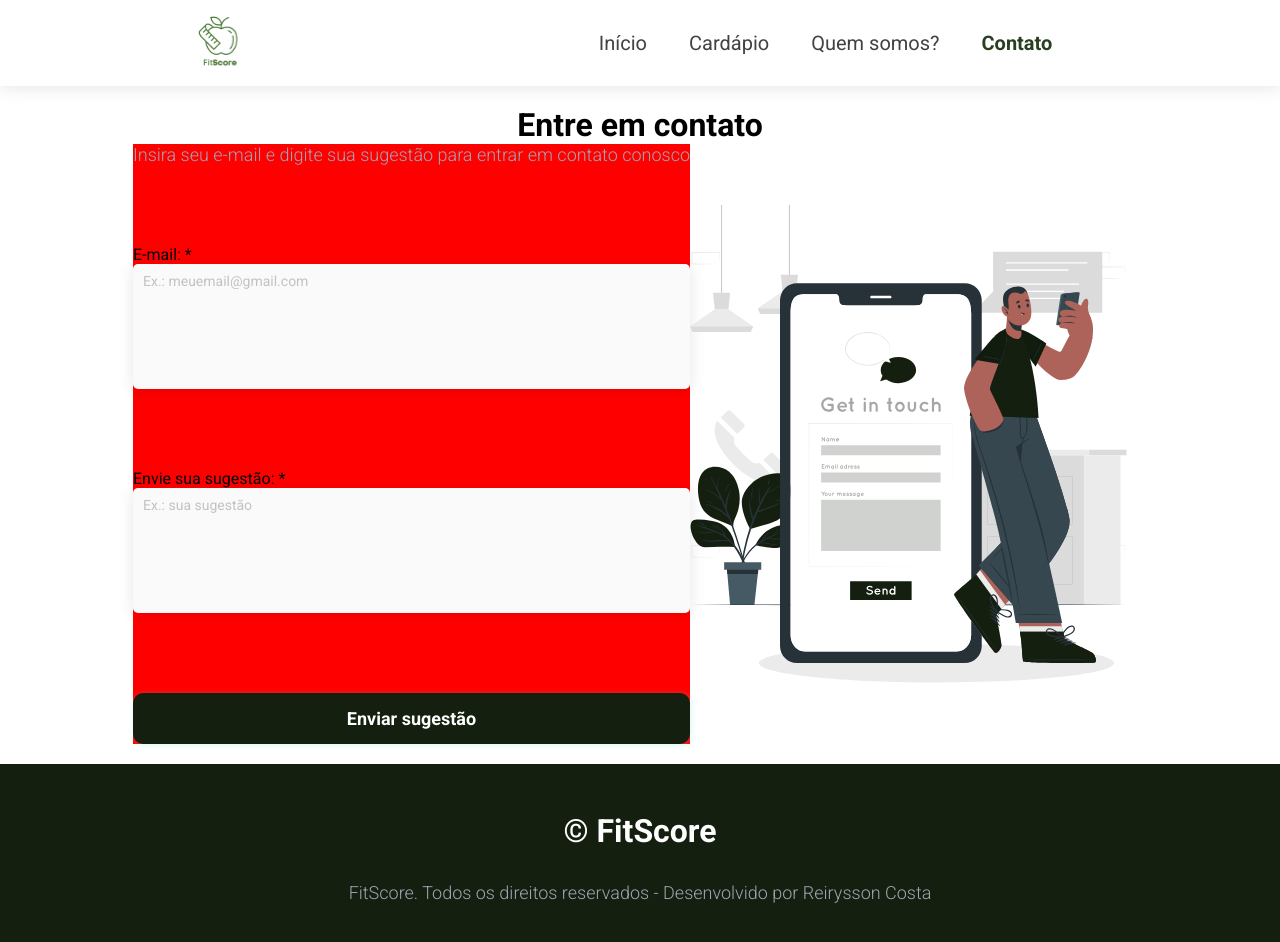
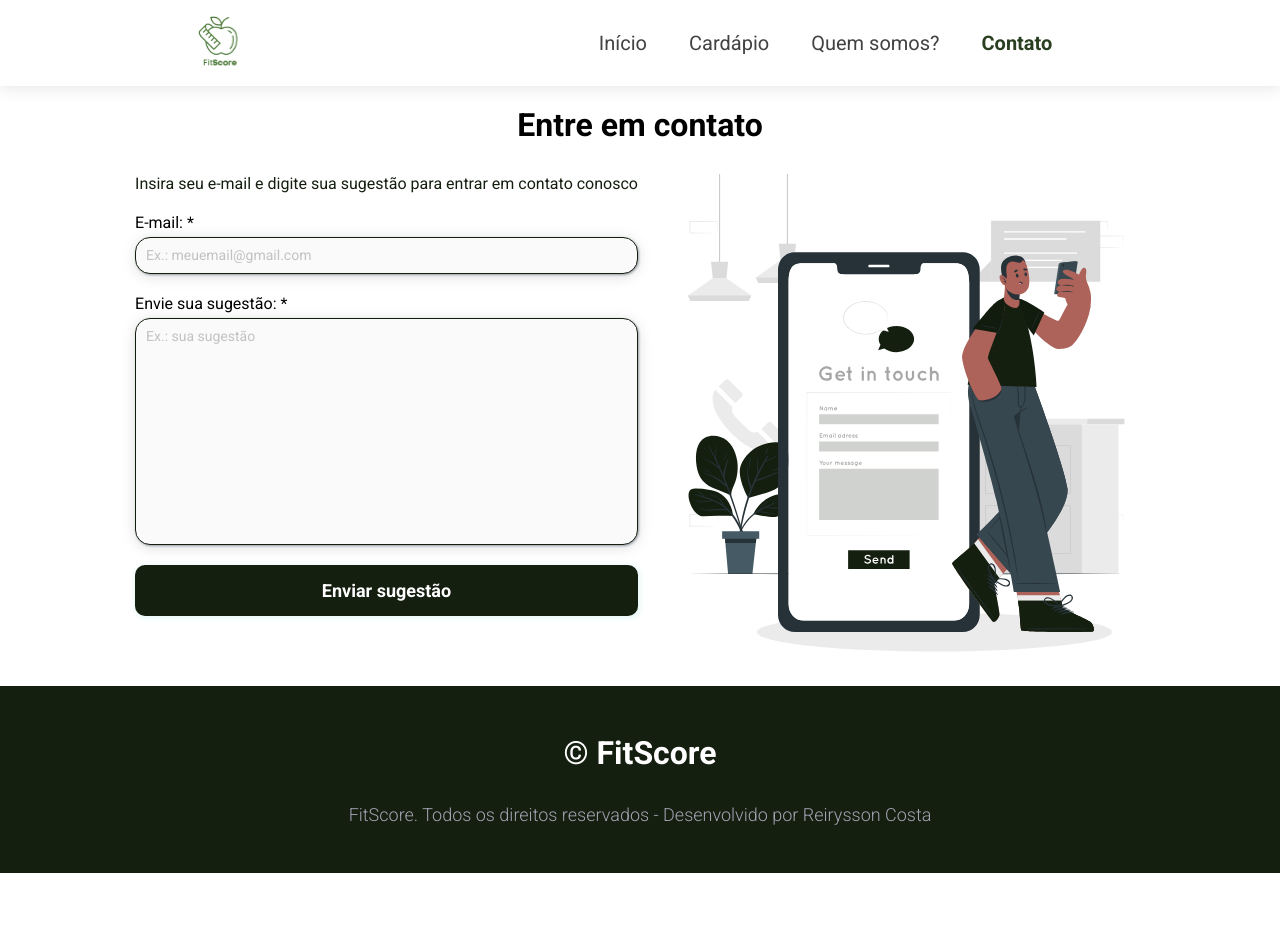
Before and after one commit to reirysson/fitscore, a React (Create React App) app: page /contact in a window 1280 px wide. Shown: the top 942 px of the page. After the commit the page ends 873 px from the top, so only its background shows below. Built offline with nearby package versions, Linux system fonts and the light colour scheme; the HTML template or start-up script is replaced by a standard one.

Commit message:
css quase finalizado page entre em contato

```diff
--- a/src/components/pages/Contact.js
+++ b/src/components/pages/Contact.js
@@ -10,12 +10,19 @@ function Contact() {
 
             <div className={styles.contato_interno}>
                 <div className={styles.contato_sugestao}>
-                    <p>Insira seu e-mail e digite sua sugestão para entrar em contato conosco</p>
-                    <Input type="text" text="E-mail: *" name="email" placeholder="Ex.: meuemail@gmail.com"/>
-                    <Input type="text" text="Envie sua sugestão: *" name="sugestao" placeholder="Ex.: sua sugestão"/>
-                    <div className={styles.btn_sugestion}>
-                        <button>Enviar sugestão</button>
+                    <div className={styles.contato_email}>
+                        <p>Insira seu e-mail e digite sua sugestão para entrar em contato conosco</p>
+
+                        <Input type="text" text="E-mail: *" name="email" placeholder="Ex.: meuemail@gmail.com"/>
                     </div>
+
+                    <div className={styles.contato_mensagem}>
+                        <Input type="text" text="Envie sua sugestão: *" name="sugestao" placeholder="Ex.: sua sugestão"/>
+                        <div className={styles.btn_sugestion}>
+                            <button>Enviar sugestão</button>
+                        </div>
+                    </div>
+
                 </div>
                 <img src={contato} alt="Logo da página de contato"/>
             </div>
--- a/src/components/pages/Contact.module.css
+++ b/src/components/pages/Contact.module.css
@@ -6,21 +6,53 @@
 }
 
 .contato_interno {
+    margin-top: 30px;
     display: flex;
     flex-direction: row;
     justify-content: space-around;
+    gap: 50px;
 }
 
 .contato_sugestao {
     display: flex;
     flex-direction: column;
-    gap: 80px;
-    background-color: red;
+    gap: 20px;
 }
 
-.contato_sugestao input {
+.contato_email {
+    display: flex;
+    flex-direction: column;
+    gap: 20px;
+}
+
+.contato_email p {
+    font-weight: 400;
+    font-size: 16px;
+    color: #141F10;
+}
+
+.contato_email input {
     width: 100%;
-    padding: 10px 10px 100px 10px;
+    margin-top: 5px;
+    padding: 10px 10px 10px 10px;
+    border: 0.7px solid #141F10;
+    filter: drop-shadow(1px 1px 1px rgba(19, 34, 53, 0.4));
+    border-radius: 15px;
+}
+
+.contato_mensagem {
+    display: flex;
+    flex-direction: column;
+    gap: 20px;
+}
+
+.contato_mensagem input {
+    width: 100%;
+    margin-top: 5px;
+    padding: 10px 10px 200px 10px;
+    border: 0.7px solid #141F10;
+    filter: drop-shadow(1px 1px 1px rgba(19, 34, 53, 0.4));
+    border-radius: 15px;
 }
 
 .btn_sugestion button {
```
